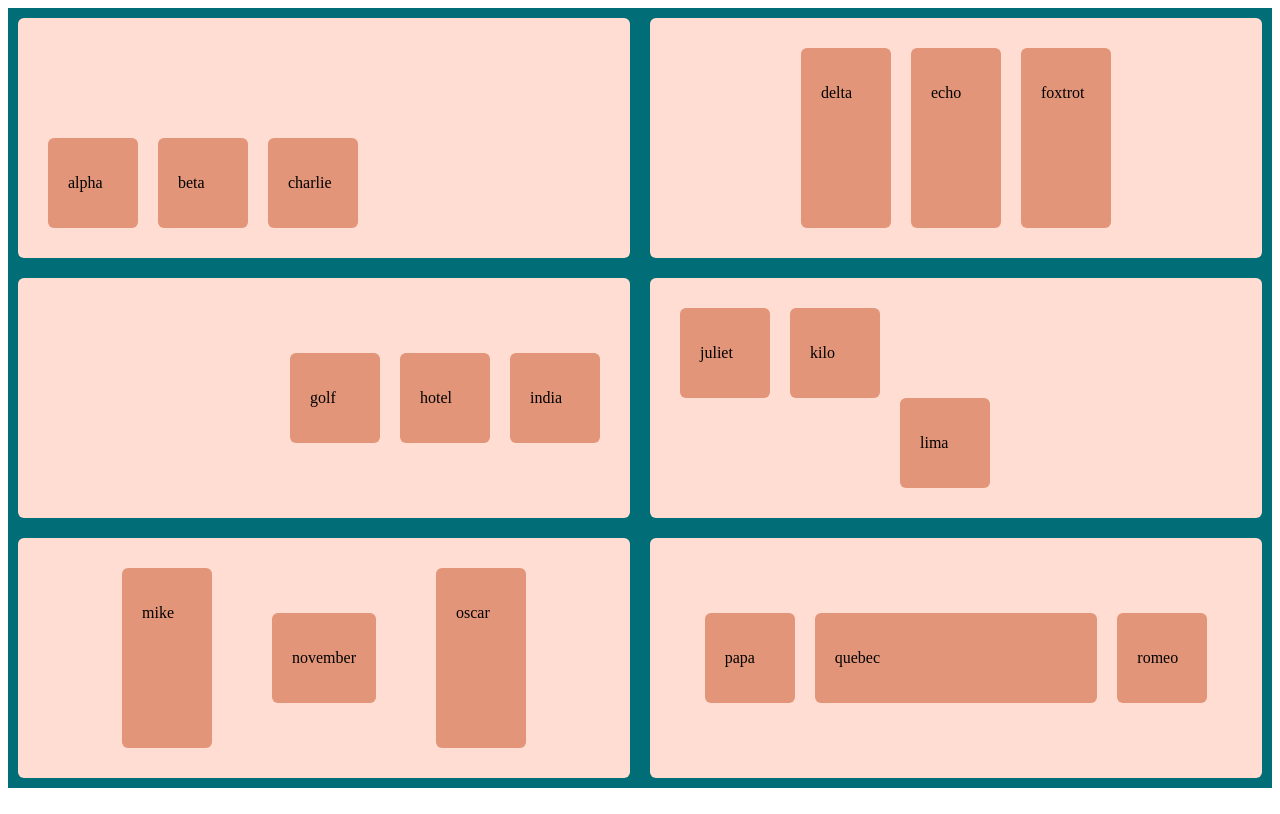
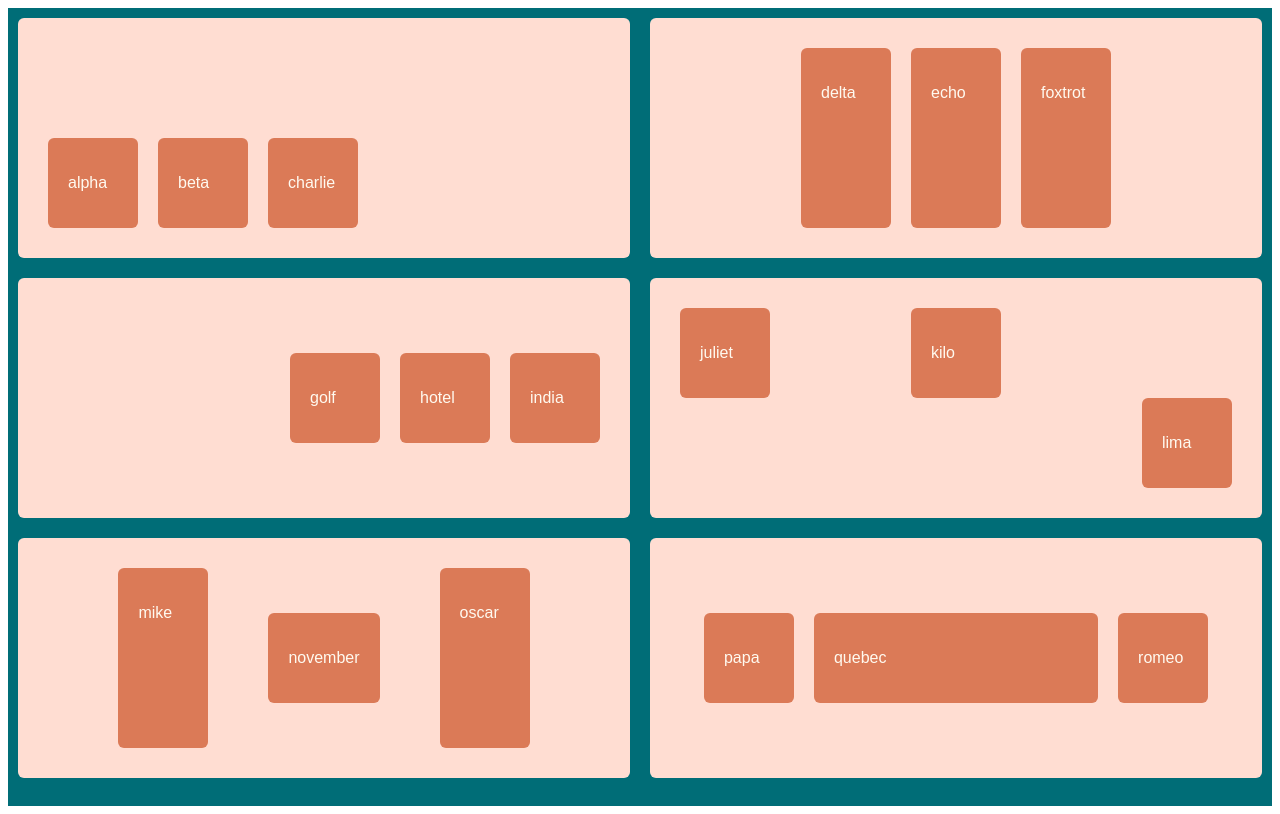
Before and after one commit to mtribbs/flexbox-practice, a plain HTML site: page index.html in a window 1280 px wide. Drawn offline with Linux system fonts and the light colour scheme.

Commit message:
fixed issues with placement and changed colours

```diff
--- a/styles/index.css
+++ b/styles/index.css
@@ -16,7 +16,9 @@ main {
 }
 
 .card {
-    background-color: #E29578;
+    background-color: #DB7A57;
+    font-family: sans-serif;
+    color: floralwhite;
     min-height: 50px;
     min-width: 50px;
     border-radius: 6px;
@@ -39,17 +41,13 @@ main {
     align-items: center;
 }
 
-.j {
-    justify-self: flex-end;
-    align-self: flex-start;
+.four {
+    display: flex;
+    justify-content: space-between;
+    align-items: flex-start;
 }
 
-.k {
-    justify-self: center; /* not working, tried different things */
-    align-self: flex-start;
-}
 .l {
-    justify-self: flex-end; /* not eorking, tried different things */
     align-self: flex-end;
 }
 
```
Also changed, not shown: index.html (+5 -0 lines).
